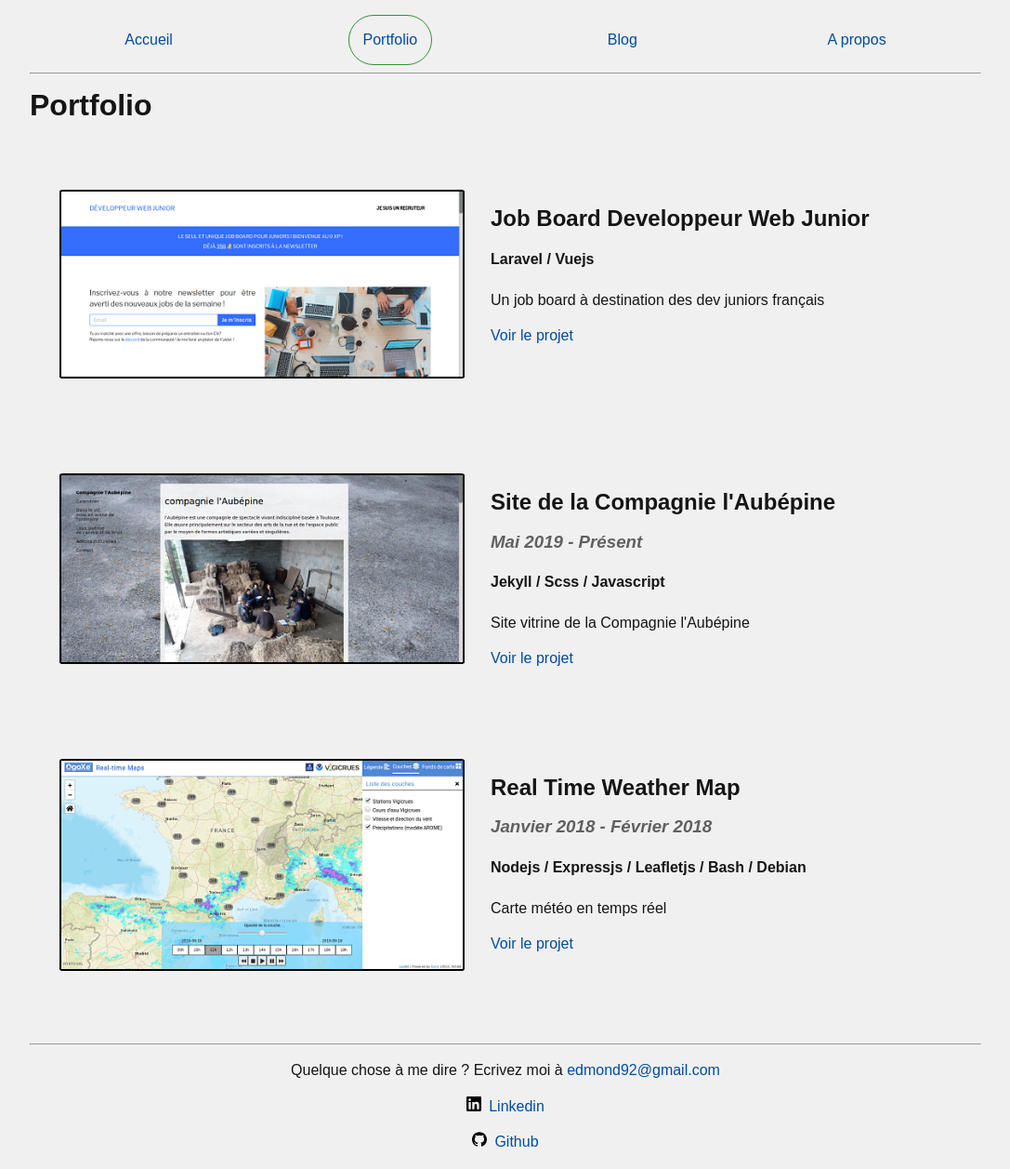
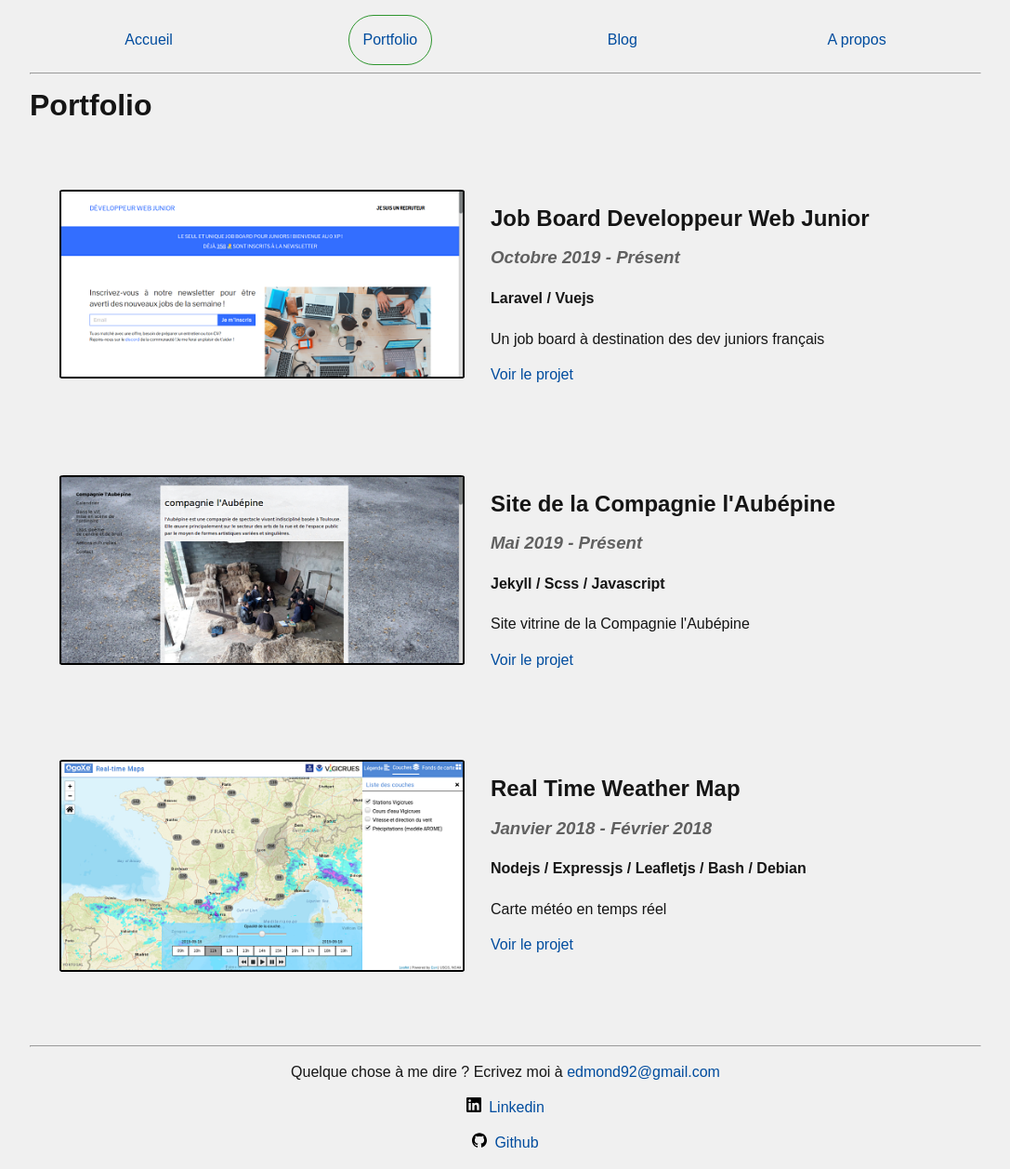
Before and after one commit to Djohn12/Djohn12.github.io, a Jekyll site: the page built from portfolio.md, in a window 1280 px wide. Shown: the whole page at 93% size, without its empty margins (96-1183 px from the left). Built offline with Jekyll 4.4.1, drawn with Linux system fonts in a browser that asks for light colours; our own code applies the rules of GitHub Pages for plain Markdown files.

Commit message:
add dates on developpeurwebjunior project

```diff
--- a/_data/projects.yml
+++ b/_data/projects.yml
@@ -1,6 +1,7 @@
 - title: Job Board Developpeur Web Junior
   image: /assets/image/developpeurWebJunior_opt.png
   client: collaboration avec Nicolas Ruiz
+  date: Octobre 2019 - Présent
   technologies: Laravel / Vuejs
   link: https://developpeurwebjunior.fr/
   description: Un job board à destination des dev juniors français
```
